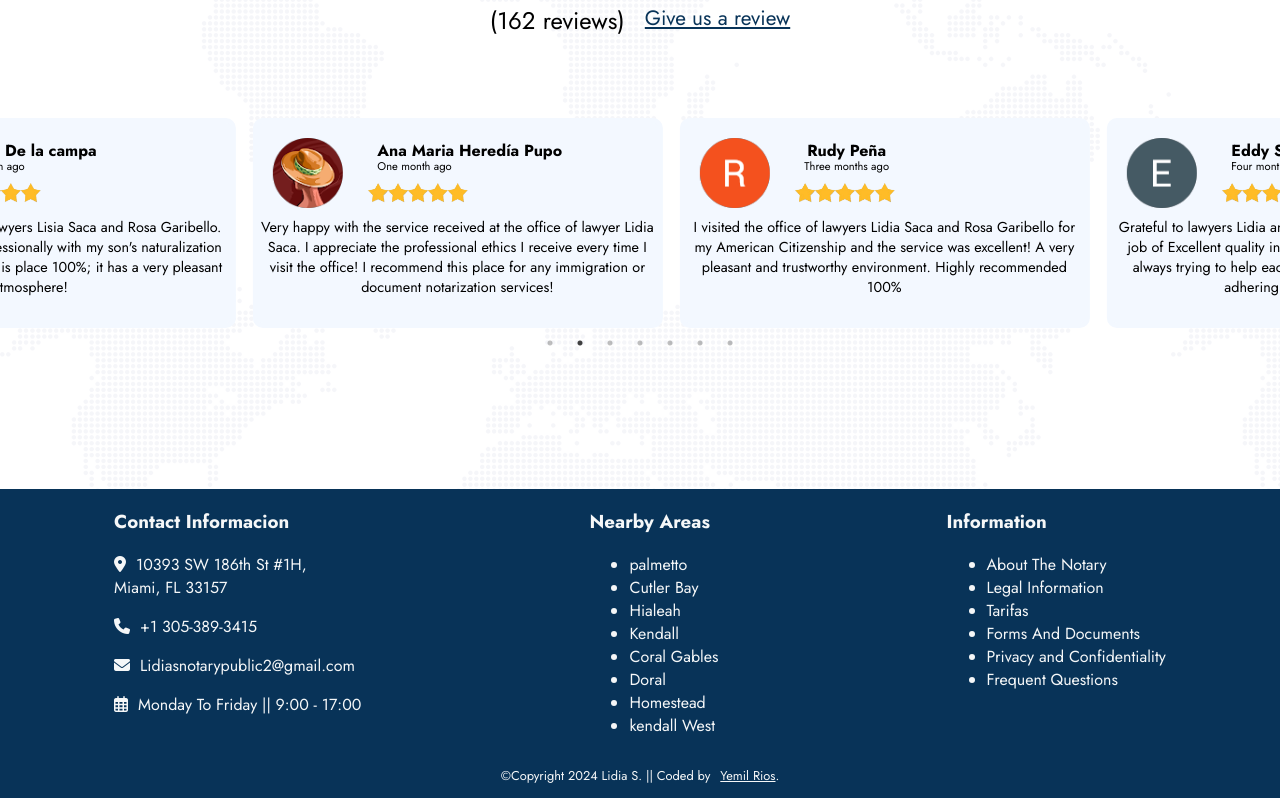
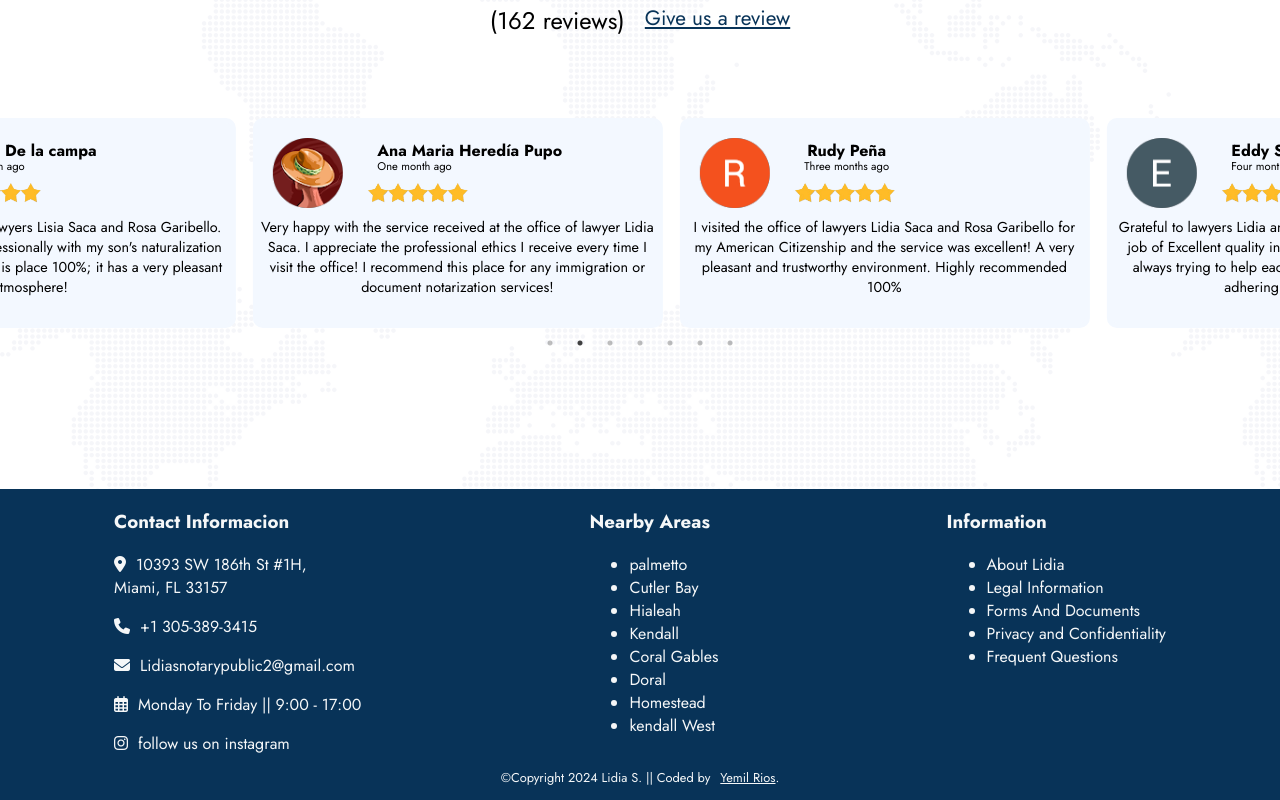
Before and after one commit to YemilR10s/notary-public-portafolio, a React (Vite) app: page / in a window 1280 px wide. Shown: the part 1811-2611 px from the top of the page. Built offline with nearby package versions, Linux system fonts and the light colour scheme.

Commit message:
agregue instagram

```diff
--- a/src/components/footer/footer.css
+++ b/src/components/footer/footer.css
@@ -1,3 +1,5 @@
+/* ****************** FOOTER ***************+ */
+
 .containerFooter{
     width: 100%;
     height: 300px;
@@ -11,12 +13,41 @@
     justify-content: space-around;
 
 }
-.fa-location-dot, .fa-phone, .fa-envelope, .fa-calendar-days{
+
+/* ****************** CONTACTO ****************/
+
+.containerFooter .content .email p a{
+    color: var(--color4);
+    text-decoration: none;
+}
+.containerFooter .content .ubicacion a{
+    color: var(--color4);
+    text-decoration: none;
+}
+.containerFooter .content .redesSociales{
+    display: flex;
+    justify-content: start;
+    align-items: center;
+    margin: 0;
+
+
+}
+
+.containerFooter .content .redesSociales a{
+    color: var(--color4);
+    text-decoration: none;
+
+
+
+}
+.fa-location-dot, .fa-phone, .fa-envelope, .fa-calendar-days, .fa-instagram{
     margin-right: 10px;
 }
-.containerFooter .content .zonasCercnas{
 
-}
+
+/* ******************otros links ****************/
+
+
 .containerFooter .content .otrosLinks{
     color: var(--color4);
 
--- a/src/components/footer/footer.jsx
+++ b/src/components/footer/footer.jsx
@@ -9,28 +9,50 @@ export const Footer = () => {
 
         <div className="content">
 
+  {/* ****************** CONTACTO ***************+ */}
 
               <div className="contacto">
+
                 <h3>{t("contacF")}</h3>
+
                 <p className="ubicacion">
                     <i className="fa-solid fa-location-dot"></i>
+                    <a href="https://www.google.com/maps/dir//10393+SW+186th+St+%231H,+Miami,+FL+33157,+United+States/@25.5964147,-80.4422418,12z/data=!4m8!4m7!1m0!1m5!1m1!1s0x88d9c4587f5832cf:0x17704e976b880896!2m2!1d-80.3598403!2d25.5964378?entry=ttu" target="_blank">
                     10393 SW 186th St #1H, <br />Miami, FL 33157
+                    </a>
                 </p>
+
+
                 <p className="telefono">
                     <i className="fa-solid fa-phone"></i>
                     +1 305-389-3415
                 </p>
+
+
                 <p className="email">
+                    <p>
                       <i className="fa-solid fa-envelope"></i>
-                Lidiasnotarypublic2@gmail.com
+                      <a href="mailto:Lidiasnotarypublic2@gmail.com">Lidiasnotarypublic2@gmail.com</a>
                     </p>
+                </p>
+
+
                 <p className="horarios">
                 <i className="fa-regular fa-calendar-days"></i>
                   {t("horario")}
                 </p>
+
+                <p className="redesSociales">
+                  <a href="https://www.instagram.com/cutlerbaynotary/" target="_blank">
+                     <i className="fa-brands fa-instagram"></i>
+                  {t("instagram")}
+                  </a>
+                </p>
+
               </div>
 
 
+  {/* ******************ZONAS CERCANAS ***************+ */}
               <div className="zonasCercnas">
                 <h3>{t("nearbyAreas")}</h3>
                 <ul>
@@ -45,6 +67,7 @@ export const Footer = () => {
                 </ul>
               </div>
 
+  {/* ******************otros links ***************+ */}
 
               <div className="otrosLinks">
                 <h3>{t("Information")}</h3>
@@ -54,17 +77,12 @@ export const Footer = () => {
 
                   <li><a href="/"
                           onClick={()=>{alert("no disponible")}}>
-                          {t("aboutNotary")}</a>
+                          {t("aboutLidia")}</a>
                   </li>
 
                   <li><a href="/"
                           onClick={()=>{alert("no disponible")}}>
                             {t("legalInformation")}</a>
-                  </li>
-
-                  <li><a href="/"
-                          onClick={()=>{alert("no disponible")}}>
-                          Tarifas</a>
                   </li>
 
                   <li><a href="/"
@@ -85,16 +103,11 @@ export const Footer = () => {
                 </ul>
               </div>
 
-           {/*  <div className="redesSociales">
-              <h3>Redes Sociales</h3>
-              <div className="iconos">
-              <i className="fa-brands fa-linkedin"></i>
-              <i className="fa-brands fa-instagram"></i>
-              <i className="fa-brands fa-facebook"></i>
-              </div>
-            </div> */}
+
 
         </div>
+
+  {/* ******************derechos de Autor ***************+ */}
         <div className="derechosAutor">
             <p>
                 &copy;Copyright 2024 Lidia S. || Coded by
@@ -103,7 +116,11 @@ export const Footer = () => {
                   Yemil Rios
                </a>.
           </p>
+
         </div>
+
+
+
     </div>
 
     </>
--- a/src/components/locales/footerT/enFooter.json
+++ b/src/components/locales/footerT/enFooter.json
@@ -2,11 +2,12 @@
     "contacF": "Contact Informacion",
     "nearbyAreas": "Nearby Areas",
     "Information": "Information",
-    "aboutNotary": "About The Notary",
+    "aboutLidia": "About Lidia",
     "legalInformation": "Legal Information",
     "formsDocuments": "Forms And Documents",
     "PrivacyConfidentiality": "Privacy and Confidentiality",
     "frequentQuestions": "Frequent Questions",
-    "horario": "Monday To Friday || 9:00 - 17:00"
+    "horario": "Monday To Friday || 9:00 - 17:00",
+    "instagram": "follow us on instagram"
 
 }
--- a/src/components/locales/footerT/esFooter.json
+++ b/src/components/locales/footerT/esFooter.json
@@ -2,11 +2,12 @@
     "contacF": "Contacto",
     "nearbyAreas": "Zonas cercanas",
     "Information": "Informacion",
-    "aboutNotary": "Sobre La Notaria",
+    "aboutNotary": "Sobre Lidia",
     "legalInformation": "Informacion Legal",
     "formsDocuments": "Formularios y Documentos",
     "PrivacyConfidentiality": "Privaciadad y Confidencialidad",
     "frequentQuestions": "Preguntas Frecuentes",
-    "horario": "Lunes a Viernes || 9:00 - 17:00"
+    "horario": "Lunes a Viernes || 9:00 - 17:00",
+    "instagram": "Siguenos en instagram"
 
 }
--- a/src/components/locales/servicesT/enServices.json
+++ b/src/components/locales/servicesT/enServices.json
@@ -4,6 +4,6 @@
     "CertifiedSigningAgent": "Certified Signing Agent",
     "ImmigrationProcedures": "Immigration Procedures",
     "WeddingOffician": "Wedding officiant",
-    "RealEstateBroker": "Real Estate broker",
+    "RealEstateAgent": "Real Estate Agent",
     "Corporations": "Corporations"
 }
--- a/src/components/locales/servicesT/esServices.json
+++ b/src/components/locales/servicesT/esServices.json
@@ -4,7 +4,7 @@
     "CertifiedSigningAgent": "Agente De Firma Certificada",
     "ImmigrationProcedures": "Trámites de inmigración",
     "WeddingOffician": "Oficiante De Boda",
-    "RealEstateBroker": "Agente De Bienes Raíces",
+    "RealEstateAgent": "Agente De Bienes Raíces",
     "Corporations": "Corporaciones"
 
 }
```
Lines whose indentation alone changed are shown as unchanged.
